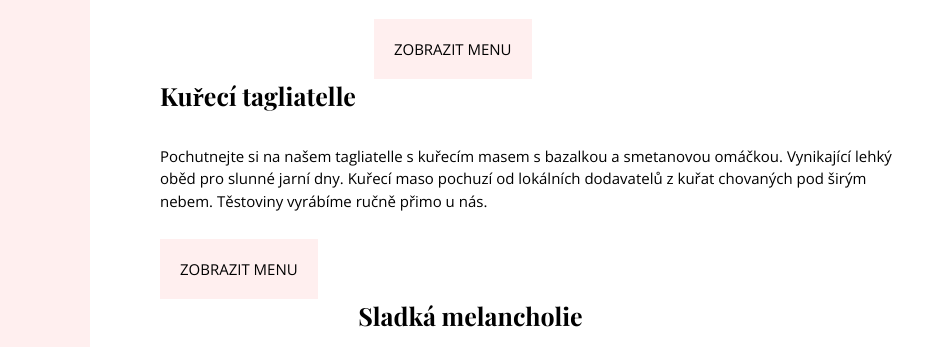
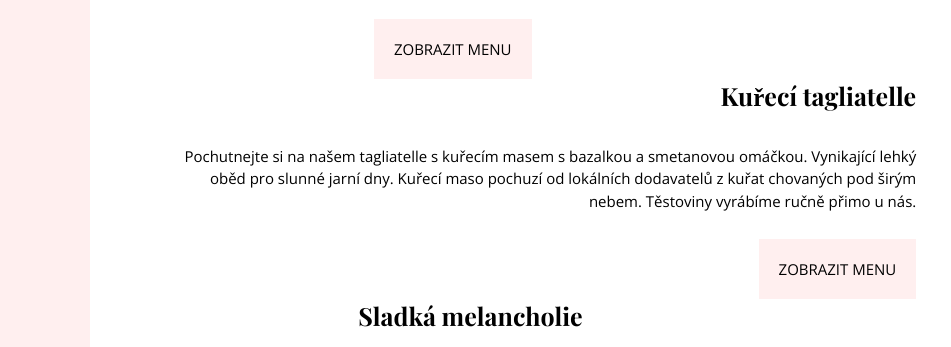
Before and after one commit to olena-ho/cviceni-saturejka, a plain HTML site: page index.html in a window 1280 px wide. Shown: the part 1186-1533 px from the top of the page, 0-951 px from the left. Drawn offline with nearby package versions, Linux system fonts and the light colour scheme.

Commit message:
right centured 2nd menu item

```diff
--- a/index.html
+++ b/index.html
@@ -60,7 +60,7 @@
           </div>
         </div>
         <div class="menu-item">
-          <div class="menu-item__details">
+          <div class="menu-item__details menu-item__details--right-centured">
             <h2 class="menu-item__name">Kuřecí tagliatelle</h3>
             <p class="menu-item__description">
               Pochutnejte si na našem tagliatelle s kuřecím masem s bazalkou a smetanovou omáčkou. Vynikající lehký oběd pro slunné jarní dny. Kuřecí maso pochuzí od lokálních dodavatelů z kuřat chovaných pod širým nebem. Těstoviny vyrábíme ručně přimo u nás.
--- a/style.css
+++ b/style.css
@@ -85,6 +85,10 @@ h2 {
   gap: 40px;
 }
 
+.menu-item__details--right-centured {
+  text-align: right;
+}
+
 .menu-item__foto {
   width: 40%;
 }
```
